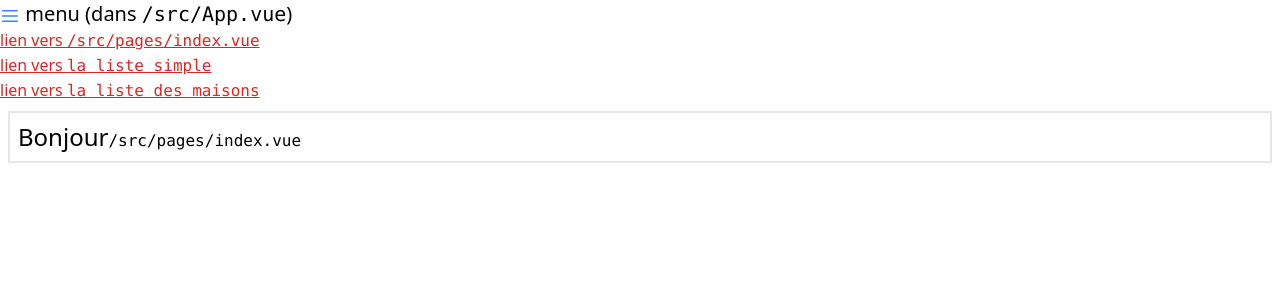
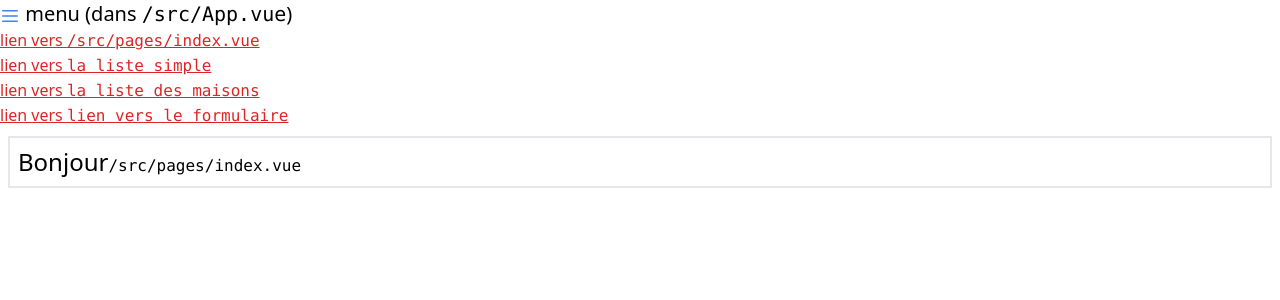
Before and after one commit to FabioGafforelli/vue3_tp01, a Vue app: page / in a window 1280 px wide. Shown: the top 300 px of the page. Built offline with nearby package versions, Linux system fonts and the light colour scheme; what @formkit/vue would draw is missing.

Commit message:
création du lien dans app.vue vers le formulaire

```diff
--- a/src/App.vue
+++ b/src/App.vue
@@ -23,6 +23,12 @@
           <code class="font-mono">la liste des maisons</code>
         </router-link>
       </li>
+      <li>
+        <router-link class="text-red-600 underline" to="/edit/new">
+          lien vers
+          <code class="font-mono">lien vers le formulaire</code>
+        </router-link>
+      </li>
     </ul>
   </nav>
 
```
